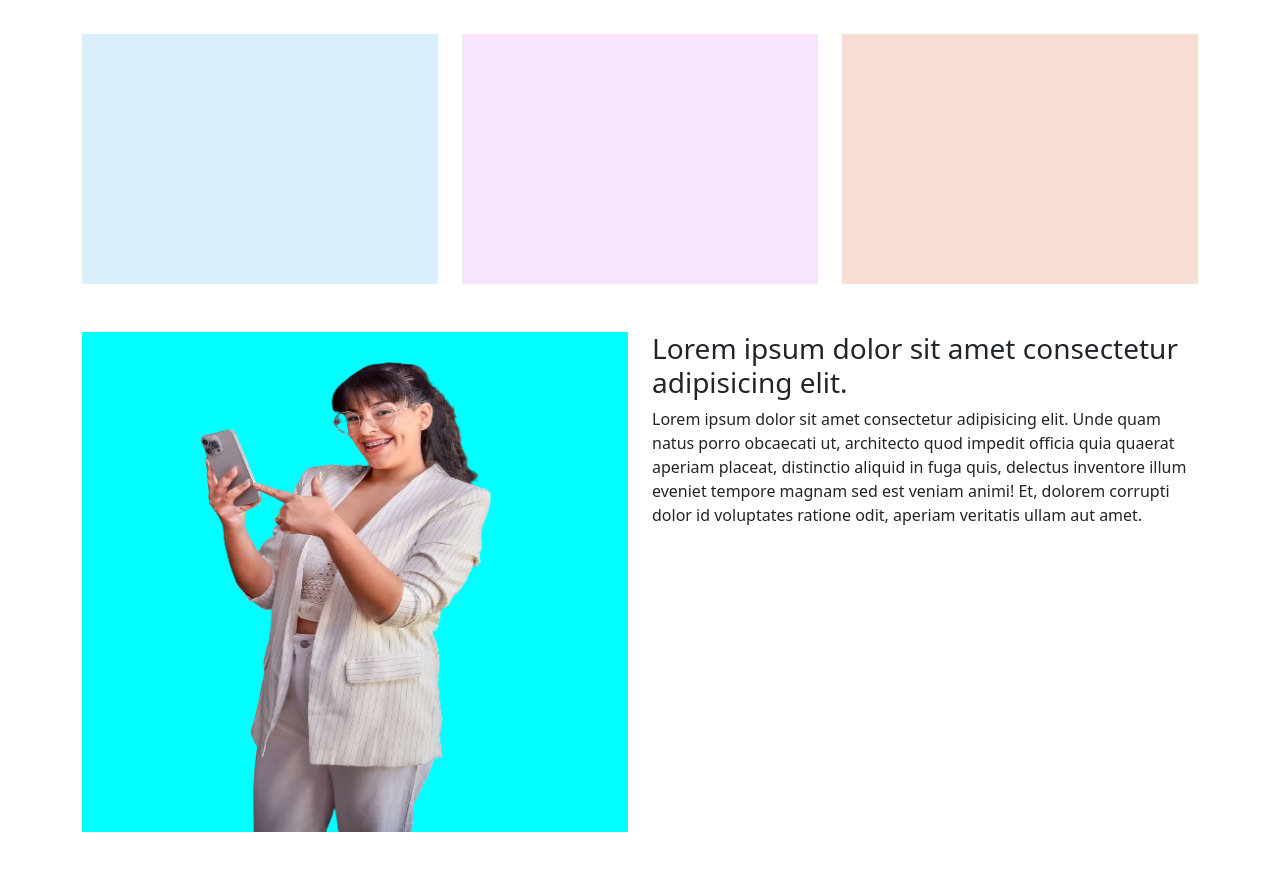
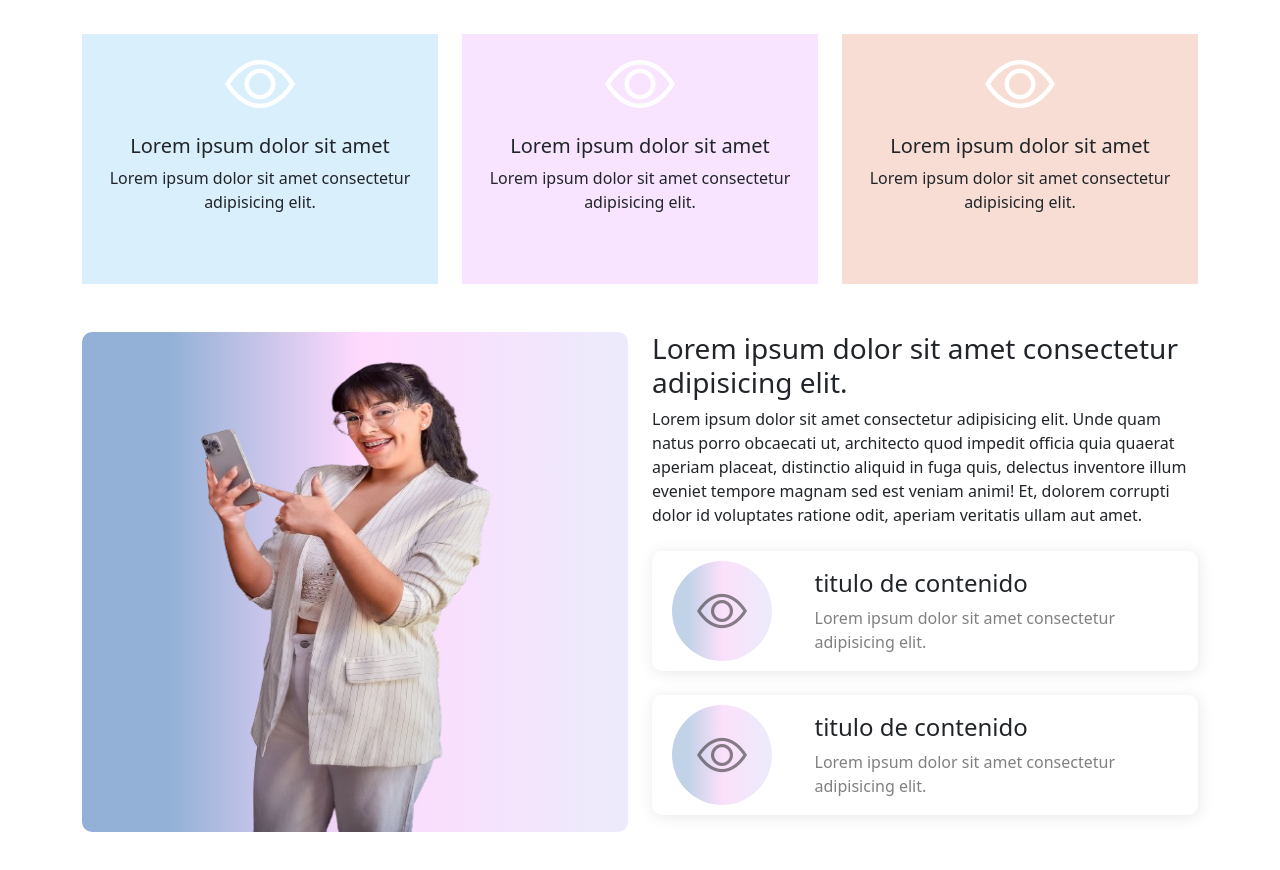
Before and after one commit to javieruncos/vaniLanding, a React (Vite) app: page / in a window 1280 px wide. Shown: the part 800-1670 px from the top of the page. Built offline with nearby package versions, Linux system fonts and the light colour scheme.

Commit message:
agregamos informacion a la seccion de servicios

```diff
--- a/src/App.jsx
+++ b/src/App.jsx
@@ -3,7 +3,7 @@ import 'bootstrap/dist/css/bootstrap.min.css'
 import "bootstrap-icons/font/bootstrap-icons.css"
 import Inicio from './components/Home/Inicio.jsx'
 import Menu from './components/common/Menu.jsx'
-import MenuNav from './components/common/MenuNav.jsx'
+
 function App() {
 
   return (
--- a/src/assets/style/home/Portada.css
+++ b/src/assets/style/home/Portada.css
@@ -72,6 +72,7 @@
     width: 90%;
     background-color: white;
     border-radius: 10px;
+    color: grey;
 }
 
 
@@ -92,12 +93,13 @@
 .avatar-instagram {
     height: 60px;
     width: 60px;
-    background-color: whitesmoke;
+    background-color: rgba(201, 200, 200, 0.596);
     border-radius: 50%;
     margin-left: 10px;
     display: flex;
     justify-content: center;
     align-items: center;
+    box-shadow: 2px 2px 7px 3px rgba(0, 0, 0, 0.082);
 }
 
 .avatar-instagram img {
@@ -112,5 +114,5 @@
     display: flex;
     align-items: center;
     font-size: 25px;
-    color: black;
+    color: grey;
 }
--- a/src/assets/style/home/Servicios.css
+++ b/src/assets/style/home/Servicios.css
@@ -2,34 +2,86 @@
     background-color: aqua;
 } */
 
-.servicios-card1{
+.servicios-card1 {
     height: 250px;
     width: 100%;
     background-color: #daeffc;
 }
 
-.servicios-card2{
+.servicios-card2 {
     height: 250px;
     width: 100%;
     background-color: #f9e4ff;
 }
 
-.servicios-card3{
+.servicios-card3 {
     height: 250px;
     width: 100%;
     background-color: #f8ddd5;
 }
 
-.servicios-img{
-    height: 500px;
+
+.servicios-card-icon{
+    height: 100px;
     width: 100%;
-    background-color: aqua;
     display: flex;
     justify-content: center;
     align-items: center;
 }
 
-.servicios-img img{
+.servicios-card-icon i{
+    font-size: 70px;
+    color: white;
+}
+
+.servicios-img {
+    height: 500px;
+    width: 100%;
+    background: rgb(58, 112, 180);
+    background: linear-gradient(90deg, rgba(58, 112, 180, 0.5494572829131652) 16%, rgba(253, 29, 244, 0.165703781512605) 51%, rgba(137, 137, 231, 0.16850490196078427) 100%);
+    display: flex;
+    justify-content: center;
+    align-items: center;
+    border-radius: 10px;
+}
+
+.servicios-img img {
     height: 500px;
     width: 400px;
 }
+
+.item-servicios {
+    height: 120px;
+    width: 100%;
+    background-color: white;
+    box-shadow: 1px 2px 15px 1px rgba(0, 0, 0, 0.082);
+    border-radius: 10px;
+    display: flex;
+    align-items: center;
+    justify-content: space-between;
+    gap: 20px;
+    padding: 0px 20px;
+}
+
+.item-servicios div:first-child{
+    height: 100px;
+    width: 100px;
+    background: rgb(58, 112, 180);
+    background: linear-gradient(90deg, rgba(58, 113, 180, 0.315) 16%, rgba(248, 197, 246, 0.527) 51%, rgba(137, 137, 231, 0.16850490196078427) 100%);
+    border-radius: 50%;
+    display: flex;
+    justify-content: center;
+    align-items: center;
+    font-size: 50px;
+    color: #19191983;
+
+}
+
+.item-servicios div:last-child{
+    height: 100px;
+    width: 75%;
+}
+
+.item-servicios div p{
+    color:grey;
+}
--- a/src/components/Home/Portada.jsx
+++ b/src/components/Home/Portada.jsx
@@ -23,7 +23,11 @@ const Portada = () => {
                                 <img src={Estefi} alt="" />
                             </div>
                             <div className="item-portada-info">
-                                <div></div>
+                                <div className="container">
+                                    <div className="py-2">
+                                        <p>Lorem ipsum dolor sit amet consectetur adipisicing elit.</p>
+                                    </div>
+                                </div>
                             </div>
                             <div className="item-portada-instagram">
                                 <div className="avatar-instagram">
--- a/src/components/Home/Servicios.jsx
+++ b/src/components/Home/Servicios.jsx
@@ -12,22 +12,46 @@ const Servicios = () => {
                 <div className="row">
                     <div className="col-12 col-md-4">
                         <div className="servicios-card1">
-
+                            <div className="servicios-card-icon">
+                                <span>
+                                    <i class="bi bi-eye"></i>
+                                </span>
+                            </div>
+                            <div className="text-center">
+                                <h5>Lorem ipsum dolor sit amet</h5>
+                                <p>Lorem ipsum dolor sit amet consectetur adipisicing elit.</p>
+                            </div>
                         </div>
                     </div>
                     <div className="col-12 col-md-4">
                         <div className="servicios-card2">
-
+                            <div className="servicios-card-icon">
+                                <span>
+                                    <i class="bi bi-eye"></i>
+                                </span>
+                            </div>
+                            <div className="text-center">
+                                <h5>Lorem ipsum dolor sit amet</h5>
+                                <p>Lorem ipsum dolor sit amet consectetur adipisicing elit.</p>
+                            </div>
                         </div>
                     </div>
                     <div className="col-12 col-md-4">
                         <div className="servicios-card3 color-2">
-
+                            <div className="servicios-card-icon">
+                                <span>
+                                    <i class="bi bi-eye"></i>
+                                </span>
+                            </div>
+                            <div className="text-center">
+                                <h5>Lorem ipsum dolor sit amet</h5>
+                                <p>Lorem ipsum dolor sit amet consectetur adipisicing elit.</p>
+                            </div>
                         </div>
                     </div>
                 </div>
             </div>
-             <div className="container my-5">
+            <div className="container my-5">
                 <div className="row">
                     <div className="col-12 col-md-6 col-lg-6">
                         <div className="servicios-img">
@@ -39,12 +63,33 @@ const Servicios = () => {
                         <div className="servicios-text">
                             <h3>Lorem ipsum dolor sit amet consectetur adipisicing elit.</h3>
                             <p>Lorem ipsum dolor sit amet consectetur adipisicing elit. Unde quam natus porro obcaecati ut, architecto quod impedit officia quia quaerat aperiam placeat, distinctio aliquid in fuga quis, delectus inventore illum eveniet tempore magnam sed est veniam animi! Et, dolorem corrupti dolor id voluptates ratione odit, aperiam veritatis ullam aut amet.</p>
+                            <div className="item-servicios my-4">
+                                <div>
+                                    <span>
+                                        <i class="bi bi-eye"></i>
+                                    </span>
+                                </div>
+                                <div className="px-3 py-2">
+                                    <h4>titulo de contenido</h4>
+                                    <p>Lorem ipsum dolor sit amet consectetur adipisicing elit.</p>
+                                </div>
 
+                            </div>
+                            <div className="item-servicios">
+                                <div>
+                                    <span>
+                                        <i class="bi bi-eye"></i>
+                                    </span>
+                                </div>
+                                <div className="px-3 py-2">
+                                    <h4>titulo de contenido</h4>
+                                    <p>Lorem ipsum dolor sit amet consectetur adipisicing elit.</p>
+                                </div>
+                            </div>
                         </div>
                     </div>
-
                 </div>
-             </div>
+            </div>
         </section>
     );
 };
```
